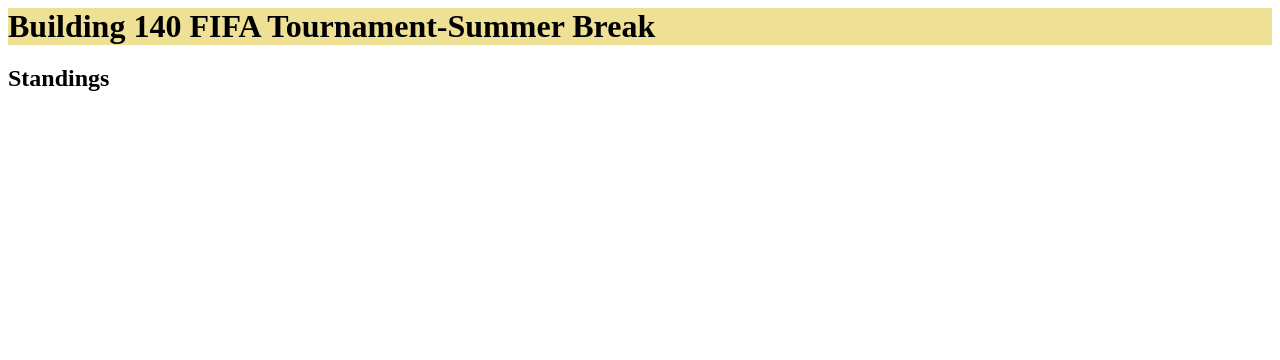
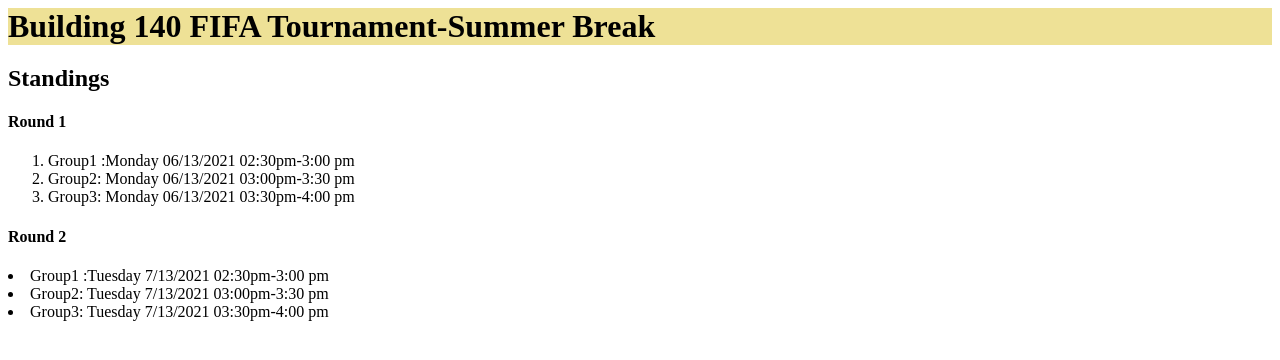
Before and after one commit to AmanuelChorito/SoccerTournamentManager, a website: page public/index.html in a window 1280 px wide. Drawn offline with nearby package versions, Linux system fonts and the light colour scheme; no server answers.

Commit message:
schedule Commit

```diff
--- a/public/index.html
+++ b/public/index.html
@@ -46,7 +46,18 @@
     <h2>Standings</h2>
     <div class="playersdivTable"></div>
     <div class="messagediv"></div>
-
+    <dv class="schedule">
+      <h4>Round 1</h4>
+      <ol>
+        <li>Group1 :Monday 06/13/2021 02:30pm-3:00 pm</li>
+        <li>Group2: Monday 06/13/2021 03:00pm-3:30 pm</li>
+        <li>Group3: Monday 06/13/2021 03:30pm-4:00 pm</li>
+      </ol>
+      <h4>Round 2</h4>
+      <li>Group1 :Tuesday 7/13/2021 02:30pm-3:00 pm</li>
+      <li>Group2: Tuesday 7/13/2021 03:00pm-3:30 pm</li>
+      <li>Group3: Tuesday 7/13/2021 03:30pm-4:00 pm</li>
+    </dv>
     <script src="https://ajax.googleapis.com/ajax/libs/jquery/3.5.1/jquery.min.js"></script>
     <script src="tour.js"></script>
   </body>
```
